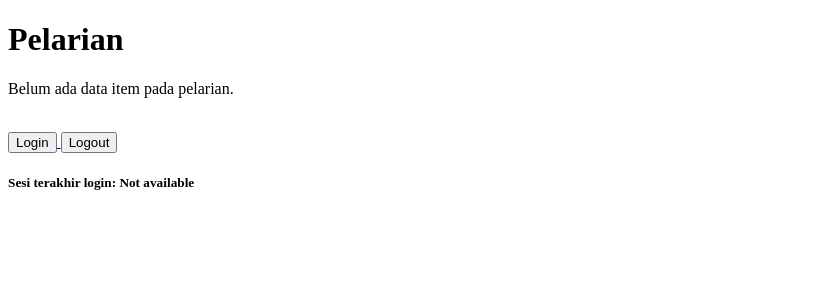
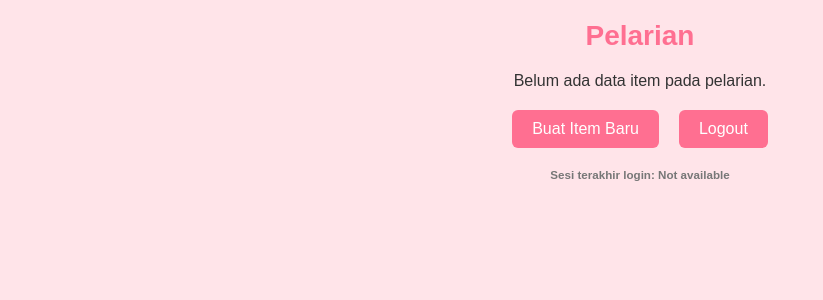
Before and after one commit to hizounya/pelarian, a Django app: page / in a window 1280 px wide. Shown: the top 300 px of the page, without its empty margins (0-823 px from the left). Run offline with Django 5.2, Linux system fonts and the light colour scheme; the visitor is signed in with stand-in values (Sample User, id 1); data that the repository does not hold is empty.

Commit message:
Tugas 4 rapih selesai

```diff
--- a/main/forms.py
+++ b/main/forms.py
@@ -4,4 +4,4 @@ from main.models import ItemEntry
 class ItemForm(forms.ModelForm):  # This should be from 'forms.ModelForm'
     class Meta:
         model = ItemEntry
-        fields = ['nama_item', 'harga', 'deskripsi']  # Include your model fields here
+        fields = ['nama_item', 'harga', 'deskripsi', 'size', 'warna', 'jumlah']  # Include your model fields here
--- a/main/templates/main.html
+++ b/main/templates/main.html
@@ -1,6 +1,82 @@
 {% extends 'base.html' %}
 
 {% block content %}
+  <style>
+    table {
+      width: 80%;
+      margin: 25px auto;
+      border-collapse: collapse;
+      font-size: 16px;
+      text-align: left;
+      background-color: #fff0f5;
+      border-radius: 8px;
+      overflow: hidden;
+      box-shadow: 0px 4px 10px rgba(0, 0, 0, 0.1);
+    }
+
+    th, td {
+      padding: 12px;
+      border-bottom: 1px solid #ffc1cc;
+    }
+
+    th {
+      background-color: #ff99a9;
+      color: white;
+    }
+
+    tr:hover {
+      background-color: #ffe4e9;
+    }
+
+    h1 {
+      text-align: center;
+      color: #ff6f91;
+      font-size: 28px;
+      margin-top: 20px;
+    }
+
+    .buttons {
+      display: flex;
+      justify-content: center;
+      margin: 20px 0;
+    }
+
+    .buttons a button {
+      padding: 10px 20px;
+      margin: 0 10px;
+      background-color: #ff6f91;
+      border: none;
+      color: white;
+      cursor: pointer;
+      border-radius: 6px;
+      font-size: 16px;
+      transition: background-color 0.3s ease;
+    }
+
+    .buttons a button:hover {
+      background-color: #ff4f73;
+    }
+
+    .last-login {
+      text-align: center;
+      margin-top: 20px;
+      font-size: 14px;
+      color: #777;
+    }
+
+    p {
+      text-align: center;
+      font-size: 16px;
+      color: #333;
+      margin-top: 20px;
+    }
+
+    body {
+      background-color: #ffe4e9;
+      font-family: Arial, sans-serif;
+    }
+  </style>
+
   <h1>Pelarian</h1>
 
   {% if not items_entries %}
@@ -8,13 +84,12 @@
   {% else %}
     <table>
       <tr>
-        <th>nama_item</th>
-        <th>harga</th>
-        <th>deskripsi</th>
+        <th>Nama Item</th>
+        <th>Harga</th>
+        <th>Deskripsi</th>
       </tr>
-
-      {% comment %} Berikut cara memperlihatkan data item di bawah baris ini {% endcomment %}
-      {% for item_entry in  items_entries %}
+      {% comment %} Menampilkan data item {% endcomment %}
+      {% for item_entry in items_entries %}
       <tr>
         <td>{{ item_entry.nama_item }}</td>
         <td>{{ item_entry.harga }}</td>
@@ -24,15 +99,17 @@
     </table>
   {% endif %}
 
-  <br />
-
+  <div class="buttons">
     <a href="{% url 'main:create_item_entry' %}">
-    <button>Login</button>
+      <button>Buat Item Baru</button>
     </a>
 
     <a href="{% url 'main:logout' %}">
       <button>Logout</button>
     </a>
+  </div>
 
+  <div class="last-login">
     <h5>Sesi terakhir login: {{ last_login }}</h5>
-{% endblock content %}
+  </div>
+{% endblock %}
--- a/main/views.py
+++ b/main/views.py
@@ -5,7 +5,7 @@ from django.contrib.auth.forms import UserCreationForm, AuthenticationForm
 from django.contrib.auth import authenticate, login
 from django.contrib.auth import logout
 from django.contrib.auth.decorators import login_required
-from django.shortcuts import render, redirect
+from django.shortcuts import render,  redirect
 from main.forms import ItemForm
 from main.models import ItemEntry
 from django.http import HttpResponse
@@ -38,6 +38,7 @@ def create_item_entry(request):
 
     context = {'form': form}
     return render(request, 'create_item_entry.html', context)
+
 
 
 def register(request):
```
Also changed, not shown: main/models.py (+7 -7 lines), main/templates/create_item_entry.html (+77 -0 lines), main/templates/login.html (+92 -1 lines), README.md, main/migrations/0004_remove_itementry_user_itementry_jumlah_and_more.py (added), main/migrations/0005_itementry_user.py (added). Lines whose indentation alone changed are shown as unchanged.
